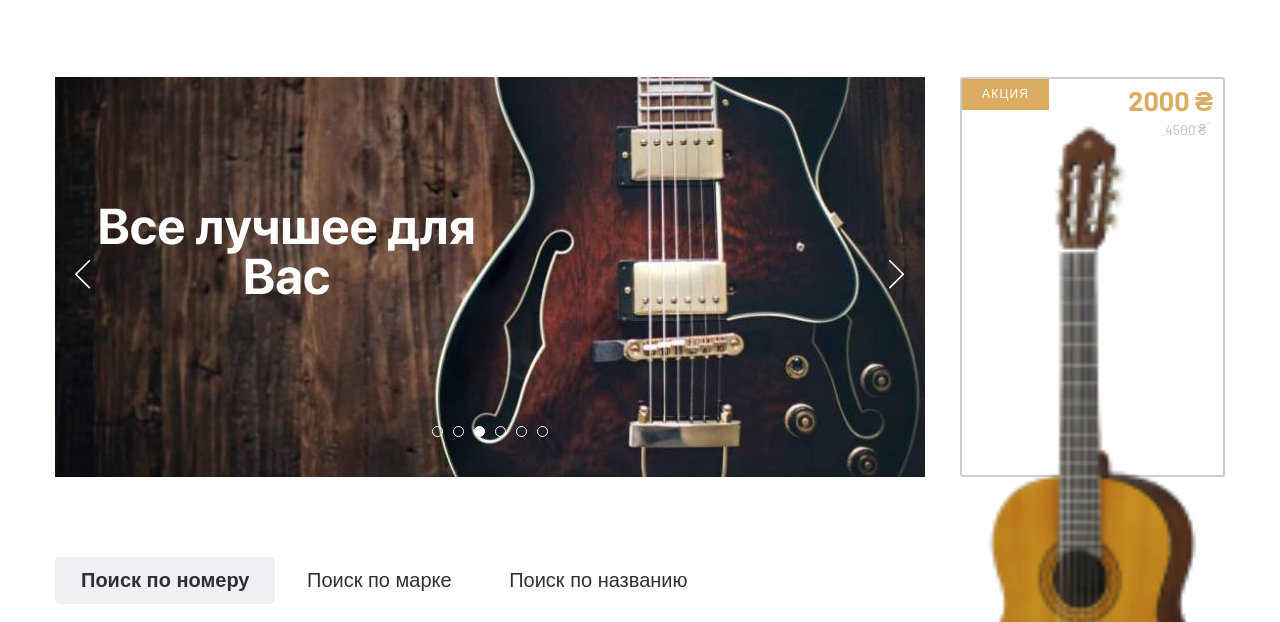
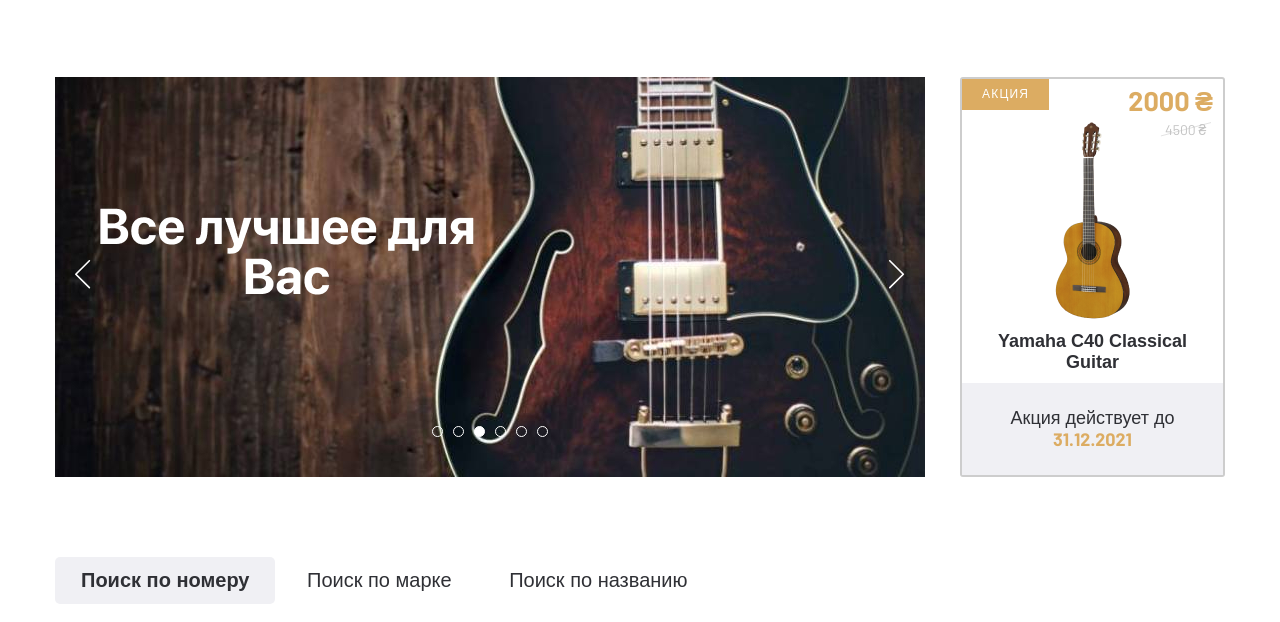
Before and after one commit to ITnoobDev/guitarshop, a plain HTML site: page index.html in a window 1280 px wide. Shown: the part 178-800 px from the top of the page. Drawn offline with Linux system fonts and the light colour scheme.

Commit message:
Update style.css

```diff
--- a/css/style.css
+++ b/css/style.css
@@ -408,7 +408,9 @@ body {
     min-height: 400px;
 }
 .sale-item__img {
-    object-fit: contain;
+    width: fit-content;
+    margin-left: auto;
+    margin-right: auto;
     margin-top: -20px;
 }
 
```
